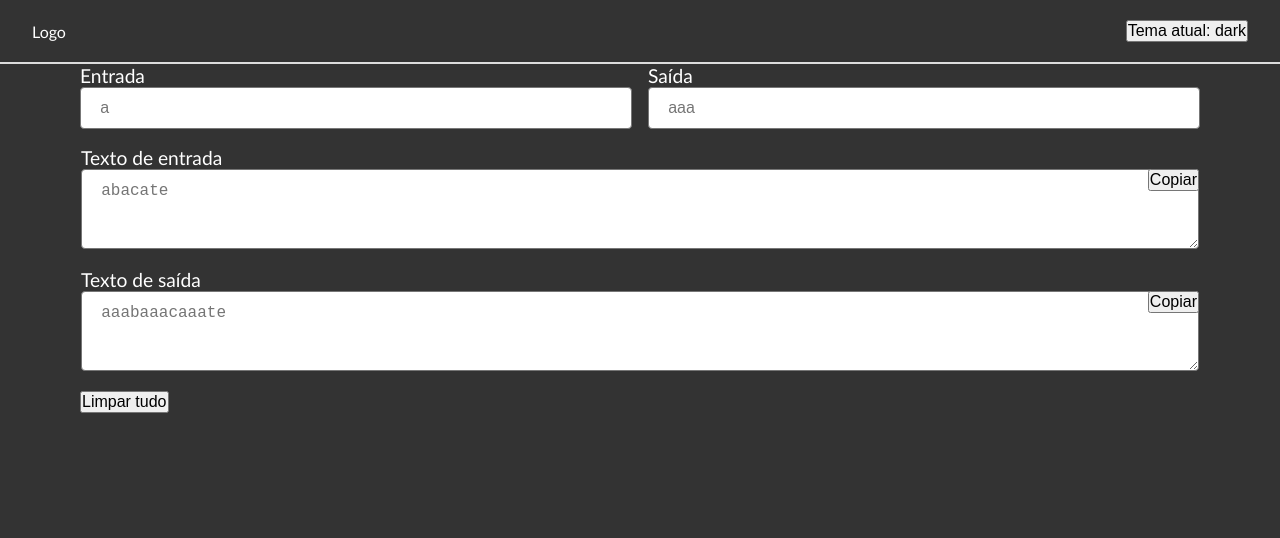
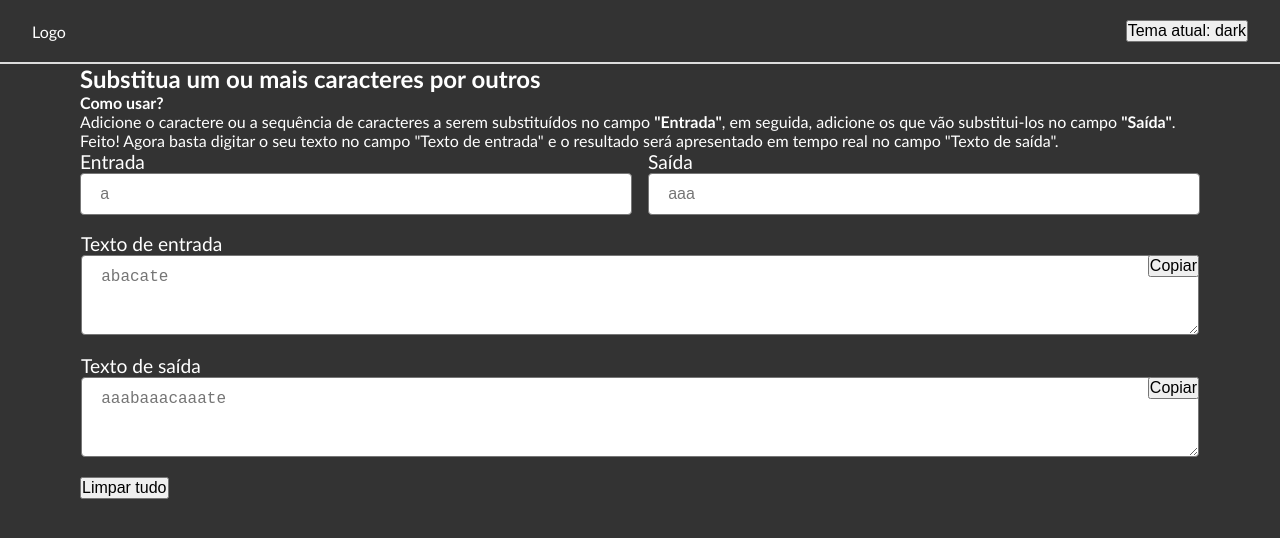
Before and after one commit to jeanwisotscki/char-replacer, a React (Vite) app: page / in a window 1280 px wide. Shown: the top 538 px of the page. Built offline with nearby package versions, Linux system fonts and the light colour scheme.

Commit message:
tag noscript adicionada

```diff
--- a/index.html
+++ b/index.html
@@ -7,6 +7,10 @@
     <title>Text Replacer</title>
   </head>
   <body>
+    <noscript
+      >Desculpe, mas precisamos que você ative o javascript para que o site
+      funcione.</noscript
+    >
     <div id="root"></div>
     <script type="module" src="/src/main.tsx"></script>
   </body>
--- a/src/App.tsx
+++ b/src/App.tsx
@@ -14,6 +14,15 @@ function App() {
     <div className={theme === "light" ? styles.light : styles.dark}>
       <Header />
       <Container>
+        <h2>Substitua um ou mais caracteres por outros</h2>
+        <strong>Como usar?</strong>
+        <p>
+          Adicione o caractere ou a sequência de caracteres a serem substituídos
+          no campo <strong>"Entrada"</strong>, em seguida, adicione os que vão
+          substitui-los no campo <strong>"Saída"</strong>. Feito! Agora basta
+          digitar o seu texto no campo "Texto de entrada" e o resultado será
+          apresentado em tempo real no campo "Texto de saída".
+        </p>
         <Forms />
       </Container>
     </div>
```
